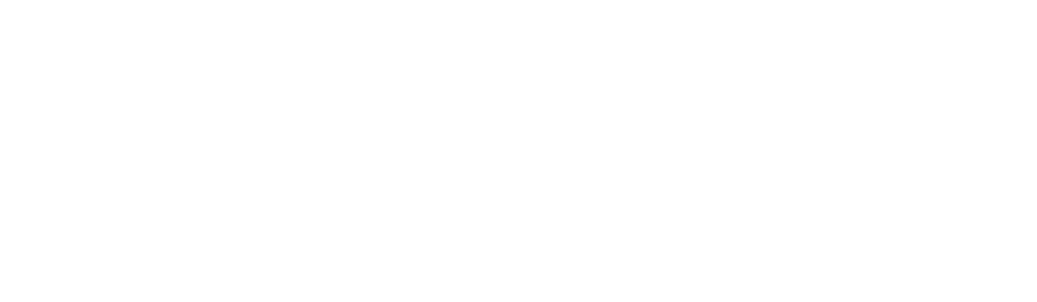
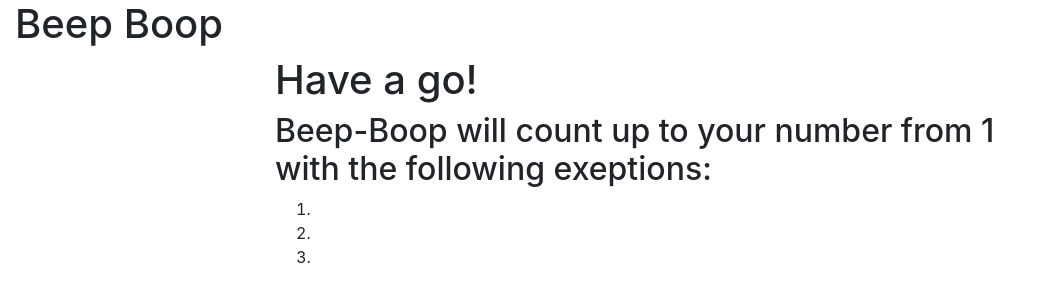
Before and after one commit to seanbyram/beep-boop, a plain HTML site: page index.html in a window 1280 px wide. Shown: the whole page, without its empty margins (0-1037 px from the left). Drawn offline with Linux system fonts and the light colour scheme.

Commit message:
update index.html with header and placeholder text. update scripts.js with document ready logic

```diff
--- a/index.html
+++ b/index.html
@@ -11,9 +11,32 @@
   </head>
 
   <body>
-    <div class="container">
 
+    <div class="container-fluid header">
+      <h1 class="text-header">Beep Boop</h1>
     </div>
+
+    <div class="container main">
+      <div class="row">
+        <div class="col-md-2">
+        </div>
+        <div class="col-md-8">
+          <h1>
+            Have a go!
+          </h1>
+          <h2>
+            Beep-Boop will count up to your number from 1 with the following exeptions:
+          </h2>
+          <ol>
+            <li></li>
+            <li></li>
+            <li></li>
+          </ol>
+        </div>
+      </div>
+    </div> <!-- Close main container -->
+
+
   </body>
 
 </html>
--- a/js/scripts.js
+++ b/js/scripts.js
@@ -0,0 +1,15 @@
+
+// Business Logic
+
+
+
+
+
+// User Interface Logic
+
+$(document).ready(function() {
+
+
+
+
+});
```
